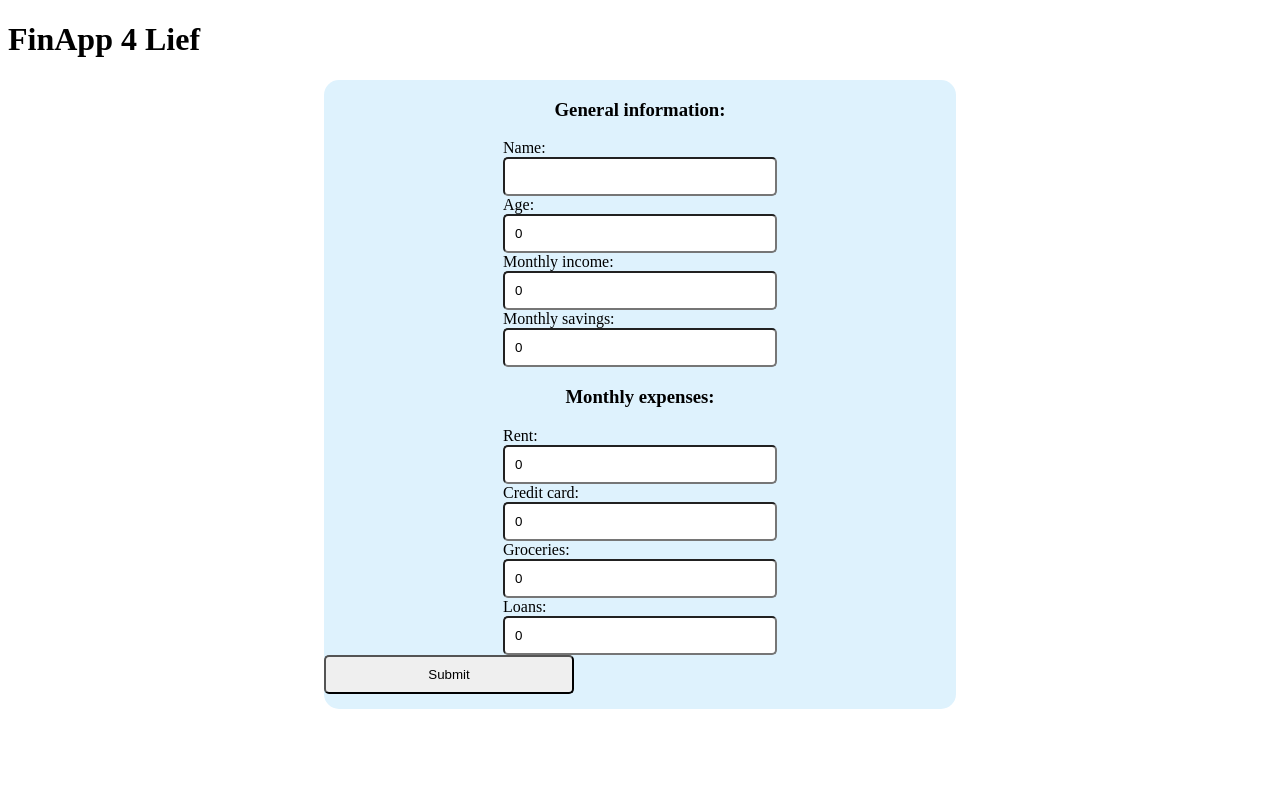
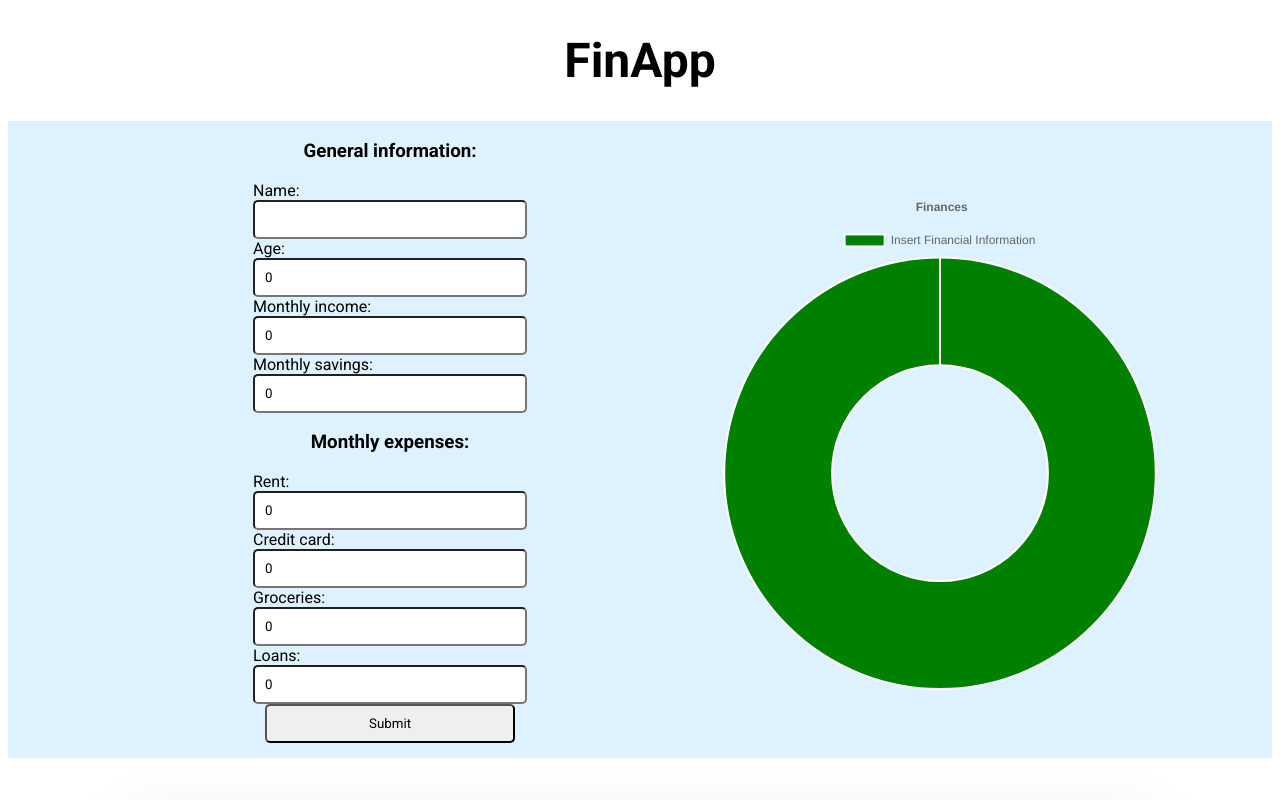
Before and after one commit to coryortega/FinApp, a React (Create React App) app: page / in a window 1280 px wide. Shown: the top 800 px of the page. Built offline with nearby package versions, Linux system fonts and the light colour scheme; no server answers.

Commit message:
Styling Update

```diff
--- a/public/index.html
+++ b/public/index.html
@@ -24,7 +24,9 @@
       work correctly both with client-side routing and a non-root public URL.
       Learn how to configure a non-root public URL by running `npm run build`.
     -->
-    <title>React App</title>
+    <link rel="preconnect" href="https://fonts.gstatic.com">
+    <link href="https://fonts.googleapis.com/css2?family=Roboto:ital,wght@0,300;0,400;0,500;0,700;1,300;1,400&display=swap" rel="stylesheet">
+    <title>FinApp</title>
   </head>
   <body>
     <noscript>You need to enable JavaScript to run this app.</noscript>
--- a/src/App.jsx
+++ b/src/App.jsx
@@ -24,9 +24,11 @@ function App() {
 
   return (
     <div className='App'>
-      <h1>FinApp 4 Lief</h1>
-      <Form setUser={setUser} user={user} />
-      <Chart userData={user} />
+      <h1 class="title">FinApp</h1>
+      <div className="main">
+        <Form setUser={setUser} user={user} />
+        <Chart userData={user} />
+      </div>
       <Content user={user} />
     </div>
   );
--- a/src/components/Chart.jsx
+++ b/src/components/Chart.jsx
@@ -68,7 +68,12 @@ const Chart = ({ userData }) => {
             },
           ],
         }}
+        width={100}
+        height={100}
         options={{
+          maintainAspectRatio: false,
+          responsive: true,
+          height: "500",
           plugins: {
             datalabels: {
               display: userData.income === 0 ? false : true,
--- a/src/components/Content.jsx
+++ b/src/components/Content.jsx
@@ -131,7 +131,7 @@ const Content = (props) => {
     });
 
     return (
-        <div className="DOUG_container">
+        <div id="content" className="DOUG_container">
             <h3 className="DOUG_content_title">Content Corner</h3>
             <div className="DOUG_content_container">
                 {props.user && props.user.status === 'poor'
--- a/src/components/Form.jsx
+++ b/src/components/Form.jsx
@@ -125,7 +125,7 @@ export default function Form(props) {
             </label>
           </div>
         </div>
-        <input type="submit" value="Submit" />
+        <input type="submit" value="Submit" className="btn"/>
       </form>
     </div>
   );
--- a/src/sass/_cory.scss
+++ b/src/sass/_cory.scss
@@ -1,3 +1,25 @@
+* {
+    font-family: 'Roboto', sans-serif;
+}
+
+html {
+    scroll-behavior: smooth;
+}
+
+// for 'main' wrapping component
+.title {
+    text-align: center;
+    font-size: 3rem;
+}
+
+.main {
+    display: flex;
+    justify-content: center;
+    align-items: center;
+    margin: 0 auto;
+    max-width: 100%;
+    background-color: #def2fd;
+}
 
 .form-container {
     display: flex;
@@ -6,14 +28,21 @@
     align-items: center;
 }
 
+.Chart_container {
+    width: 500px;
+    height: 500px;
+}
+
 form {
     display: flex;
     justify-content: center;
+    align-items: center;
     flex-direction: column;
-    background-color: #def2fd;
     padding-bottom: 15px;
     border-radius: 15px;
-    width: 50%;
+
+    width: 600px;
+    // width: 50%;
 }
 
 .general-info {
@@ -43,3 +72,7 @@ input {
     width: 250px;
     border-radius: 5px;
 }
+
+.btn {
+    // align-self: center;
+}
--- a/src/sass/_doug.scss
+++ b/src/sass/_doug.scss
@@ -1,7 +1,7 @@
 .DOUG {
 
     &_container {
-        margin: 0 auto;
+        margin: 3rem auto;
         padding: 1rem;
         width: 1000px;
         box-shadow: 0 1rem 4rem rgba(0, 0, 0, .1);
@@ -13,7 +13,6 @@
             display: flex;
             flex-direction: column;
             justify-content: center;
-
         }
 
         &_title {
--- a/src/sass/_steve.scss
+++ b/src/sass/_steve.scss
@@ -1,10 +1,10 @@
-.Chart {
-  &_container {
-    margin: 100px auto;
-    padding: 1rem;
-    border-radius: 0px;
-background: linear-gradient(145deg, #F0F9FE, #009cf0);
-box-shadow:  5px 5px 7px #F0F9FE,
-             -1px -1px 3px #F0F9FE;
-  }
-}
+// .Chart {
+//   &_container {
+//     margin: 100px auto;
+//     padding: 1rem;
+//     border-radius: 0px;
+//     background: linear-gradient(145deg, #F0F9FE, #009cf0);
+//     box-shadow:  5px 5px 7px #F0F9FE,
+//              -1px -1px 3px #F0F9FE;
+//   }
+// }
```
Also changed, not shown: 1 other file (tests, documents, lock files or other folders).
